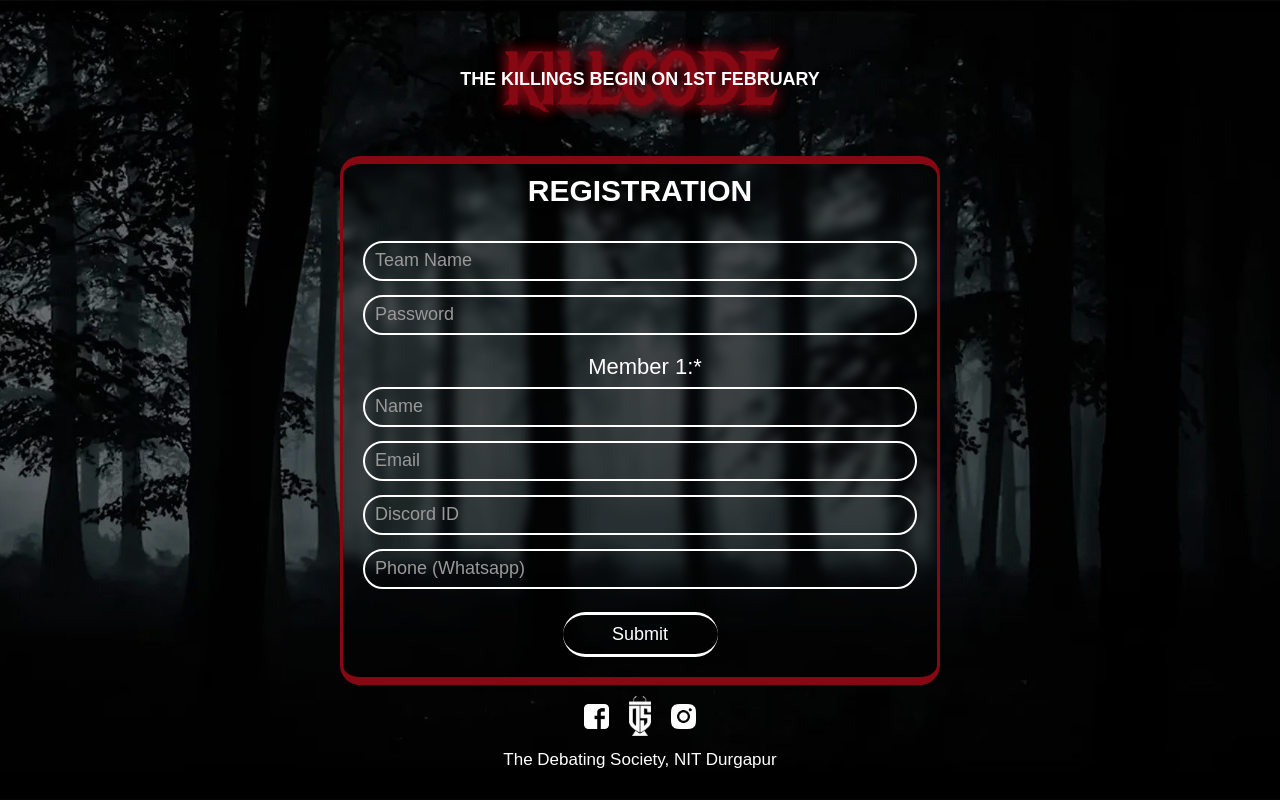
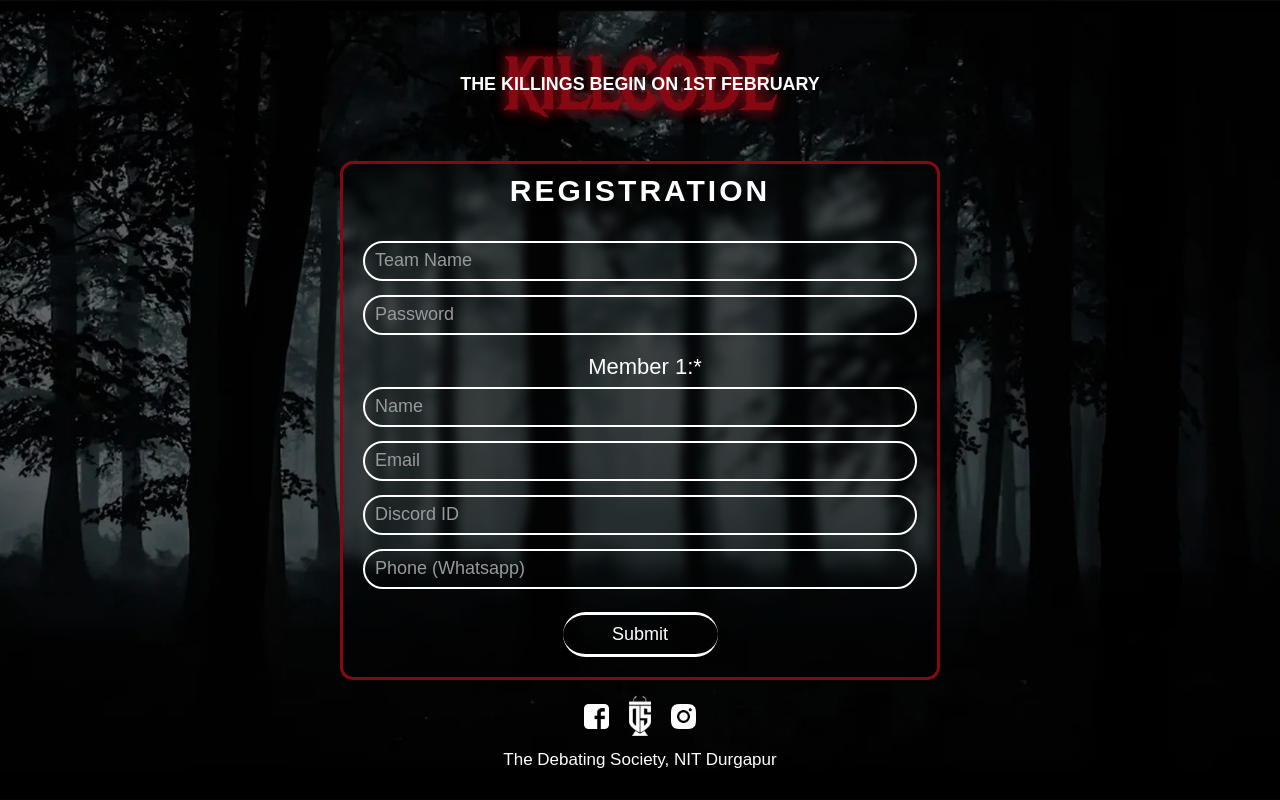
Before and after one commit to VenuChoudhary001/kill_code, a React (Create React App) app: page /registration in a window 1280 px wide. Built offline with nearby package versions, Linux system fonts and the light colour scheme; a web font is replaced by a local one.

Commit message:
update bg

```diff
--- a/src/Components/Layout/layout.scss
+++ b/src/Components/Layout/layout.scss
@@ -1,9 +1,13 @@
+@import "../../styles/global.scss";
+
 .background {
   height: 100%;
   width: 100%;
   background-image: url("../../../public/Images/bg.jpg");
   background-size: cover;
   background-position: center;
+
+
 
   @media only screen and (max-width:700px) {
     background-position: -150px 0px;
@@ -19,7 +23,8 @@
     width: 100vw;
     height: 100vh;
     // backdrop-filter: blur(4px);
-    background-color: rgba(0, 0, 0, 0.3);
+    background-color: rgba(0, 0, 0, 0.342);
+
   }
 }
 
@@ -41,7 +46,7 @@
 }
 
 .background::before {
-  left: -3px;
+  left: -1px;
   background-position: center;
 
   @media only screen and (max-width:700px) {
@@ -52,7 +57,7 @@
   // filter: grayscale(100%) sepia(100%) saturate(350%) hue-rotate(240deg) brightness(121%) contrast(121%);
 }
 .background::after {
-  left: 3px;
+  left: 1px;
   background-position: center;
 
   @media only screen and (max-width:700px) {
--- a/src/pages/Home_Page/home.js
+++ b/src/pages/Home_Page/home.js
@@ -5,6 +5,10 @@ import { Link } from "react-router-dom";
 
 function Home() {
   const navigate = useNavigate();
+  let audio = new Audio("among.mp3");
+  const start = () => {
+    audio.play()
+  }
 
   useEffect(() => {
     if(localStorage.getItem("tkn") && localStorage.getItem("tkn")!==undefined)
@@ -20,10 +24,10 @@ function Home() {
         </div>
         <div className="buttonWrapper">
           <Link to="/registration">
-            <div className="registerButton">REGISTER</div>
+            <div className="registerButton" onClick={start}>REGISTER</div>
           </Link>
           <Link to="/login">
-            <div className="loginButton">LOGIN</div>
+            <div className="loginButton" onClick={start}>LOGIN</div>
           </Link>
         </div>
       </div>
--- a/src/pages/Home_Page/home.scss
+++ b/src/pages/Home_Page/home.scss
@@ -30,18 +30,18 @@
       position: absolute;
       z-index: -4;
 
-      animation-name: tglow;
+      animation-name: hglow;
       animation-duration: 1.5s;
       animation-iteration-count: infinite;
       animation-direction: alternate;
     }
 
-    @keyframes tglow {
+    @keyframes hglow {
       from {
-        text-shadow: 0px 0px 5px #850813, 0px 0px 5px #850813;
+        text-shadow: 0px 0px 5px #8508128a, 0px 0px 5px #850813;
       }
       to {
-        text-shadow: 0px 0px 20px #850813, 0px 0px 20px #850813;
+        text-shadow: 0px 0px 20px #85081277, 0px 0px 20px #850813;
       }
     }
 
--- a/src/pages/Login/login.js
+++ b/src/pages/Login/login.js
@@ -4,6 +4,8 @@ import "./login.scss";
 
 function Login() {
   const navigate = useNavigate();
+
+  let audio = new Audio("among.mp3");
 
   useEffect(() => {
     if(localStorage.getItem("tkn") && localStorage.getItem("tkn")!==undefined)
@@ -18,6 +20,7 @@ function Login() {
   const [msg,setMsg] = useState("");
 
   const submitLog = async () => {
+    audio.play();
     console.log(form);
     fetch("https://killcode.myrealms.in/quiz/login", {
       method: "POST",
--- a/src/pages/Login/login.scss
+++ b/src/pages/Login/login.scss
@@ -34,12 +34,12 @@
         }
 
         @keyframes tglow {
-          from {
-            text-shadow: 0px 0px 5px #850813, 0px 0px 5px #850813;
-          }
-          to {
-            text-shadow: 0px 0px 20px #850813, 0px 0px 20px #850813;
-          }
+            from {
+                text-shadow: 0px 0px 5px #8508128a, 0px 0px 5px #850813;
+              }
+              to {
+                text-shadow: 0px 0px 20px #85081277, 0px 0px 20px #850813;
+              }
         }
 
         .killing {
@@ -58,14 +58,12 @@
   .card {
     background-color: rgba(0, 0, 0, 0.274);
     backdrop-filter: blur(5px);
-    border-radius: 20px;
+    border-radius: 13px;
     width: 90%;
     max-width: 400px;
     margin: 0 auto;
     color: white;
     border: 3px solid #850813;
-    border-top: 8px solid #850813;
-    border-bottom: 8px solid #850813;
     text-align: center;
     display: flex;
     flex-direction: column;
@@ -94,6 +92,7 @@
       margin-top: 10px;
       font-size: 30px;
       font-weight: 800;
+      letter-spacing: 3px;
     }
     form {
       display: flex;
--- a/src/pages/Registration/registration.js
+++ b/src/pages/Registration/registration.js
@@ -4,6 +4,8 @@ import "./registration.scss";
 
 function Registration() {
   const navigate = useNavigate();
+
+  let audio = new Audio("among.mp3");
 
   useEffect(() => {
     if (
@@ -39,6 +41,7 @@ function Registration() {
   });
 
   const submitReg = async () => {
+    audio.play();
     console.log(form);
     const dat = {
       user: {
--- a/src/pages/Registration/registration.scss
+++ b/src/pages/Registration/registration.scss
@@ -34,12 +34,12 @@
     }
 
     @keyframes tglow {
-      from {
-        text-shadow: 0px 0px 5px #850813, 0px 0px 5px #850813;
-      }
-      to {
-        text-shadow: 0px 0px 20px #850813, 0px 0px 20px #850813;
-      }
+        from {
+            text-shadow: 0px 0px 5px #8508128a, 0px 0px 5px #850813;
+          }
+          to {
+            text-shadow: 0px 0px 20px #85081277, 0px 0px 20px #850813;
+          }
     }
 
     .killing {
@@ -58,14 +58,12 @@
   .card {
     background-color: rgba(0, 0, 0, 0.274);
     backdrop-filter: blur(5px);
-    border-radius: 20px;
+    border-radius: 13px;
     width: 90%;
     max-width: 600px;
     margin: 0 auto;
     color: white;
     border: 3px solid #850813;
-    border-top: 8px solid #850813;
-    border-bottom: 8px solid #850813;
     text-align: center;
     display: flex;
     flex-direction: column;
@@ -94,6 +92,7 @@
       margin-top: 10px;
       font-size: 30px;
       font-weight: 800;
+      letter-spacing: 3px;
     }
     form {
       display: flex;
--- a/src/pages/Timer/timer.js
+++ b/src/pages/Timer/timer.js
@@ -4,6 +4,8 @@ import { useNavigate } from "react-router-dom";
 
 function Timer() {
   const navigate = useNavigate();
+
+  let audio = new Audio("among.mp3");
 
   useEffect(() => {
     if (
@@ -53,6 +55,7 @@ function Timer() {
   }, []);
 
   const Logout = () => {
+    audio.play();
     fetch("https://killcode.myrealms.in/quiz/logout", {
       method: "POST",
       headers: {
--- a/src/pages/Timer/timer.scss
+++ b/src/pages/Timer/timer.scss
@@ -36,12 +36,12 @@
         }
 
         @keyframes tglow {
-          from {
-            text-shadow: 0px 0px 5px #850813, 0px 0px 5px #850813;
-          }
-          to {
-            text-shadow: 0px 0px 20px #850813, 0px 0px 20px #850813;
-          }
+            from {
+                text-shadow: 0px 0px 5px #8508128a, 0px 0px 5px #850813;
+              }
+              to {
+                text-shadow: 0px 0px 20px #85081277, 0px 0px 20px #850813;
+              }
         }
 
         .killing {
@@ -71,6 +71,7 @@
     font-size: 18px;
     cursor: pointer;
     margin: 20px auto;
+    margin-top: 40px;
 
     &:hover {
       background-color: #850813;
@@ -91,7 +92,7 @@
 
     .labelsTime {
       display: flex;
-      font-size: clamp(20px, 2.2vw, 30px);
+      font-size: clamp(20px, 3.5vw, 50px);
       font-weight: 700;
       margin: 0px;
       font-family: "Audiowide", cursive !important;
@@ -103,7 +104,7 @@
 
     .labels {
       display: flex;
-      font-size: clamp(15px, 1.8vw, 25px);
+      font-size: clamp(15px, 2.8vw, 40px);
       font-weight: 700;
       margin: 0px;
       padding-top: 0px;
```
Also changed, not shown: src/styles/global.scss (line endings or trailing spaces), 1 other file (tests, documents, lock files or other folders).
